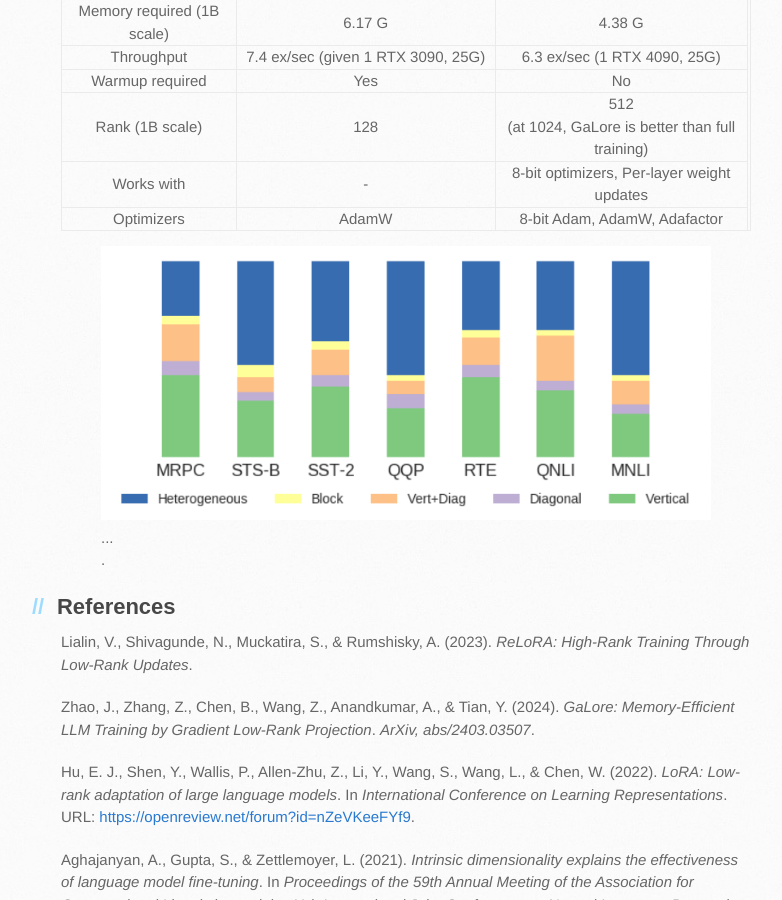
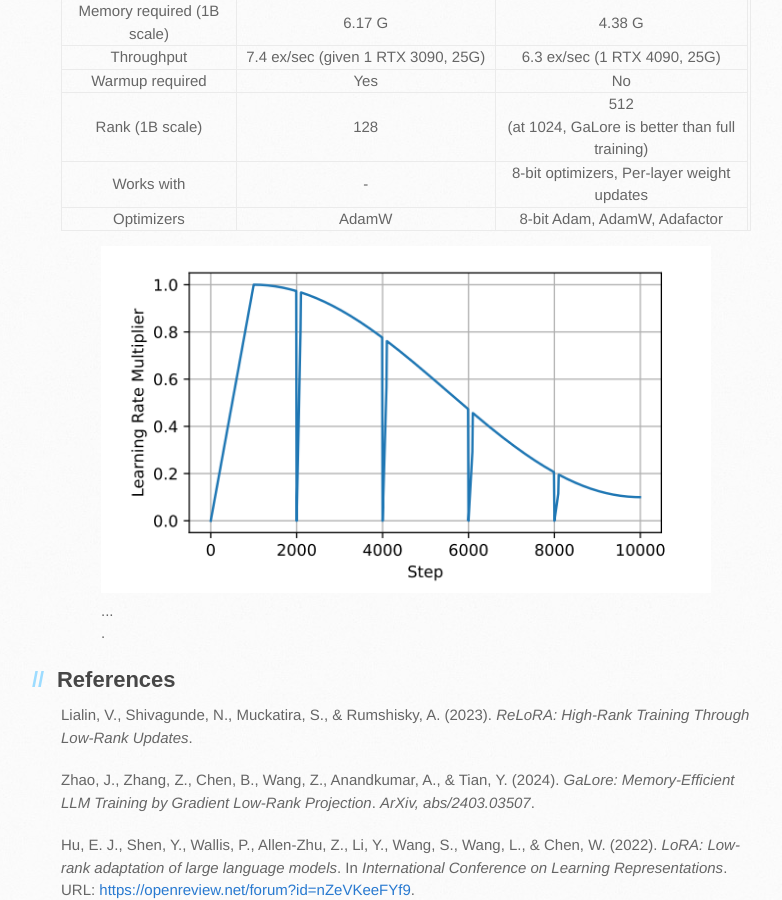
Before and after one commit to text-machine-lab/blog, a Jekyll site: the page docs/2024/pept_relora_n_galore/index.html, which Jekyll copies as it is, in a window 1280 px wide and 900 px high, scrolled down 2695 px. Shown: the whole window, without its empty margins (109-891 px from the left). Built offline with Jekyll 4.4.1, drawn with Linux system fonts in a browser that asks for light colours; nearby versions of some CDN libraries; a script that is not in the unit is left out; comment, search, counter and statistics services are not loaded.

Commit message:
Update index.html

```diff
--- a/docs/2024/pept_relora_n_galore/index.html
+++ b/docs/2024/pept_relora_n_galore/index.html
@@ -264,7 +264,7 @@ alt="Web Analytics"></a></div></noscript>
 
 
 	<figure>
-		<img src="/blog/assets/images/bert-attn-ratios.png" />
+		<img src="/blog/assets/images/relora-jagged lr.png" />
 	<figcaption>...</figcaption>. </figcaption>
 </figure>
 
```
